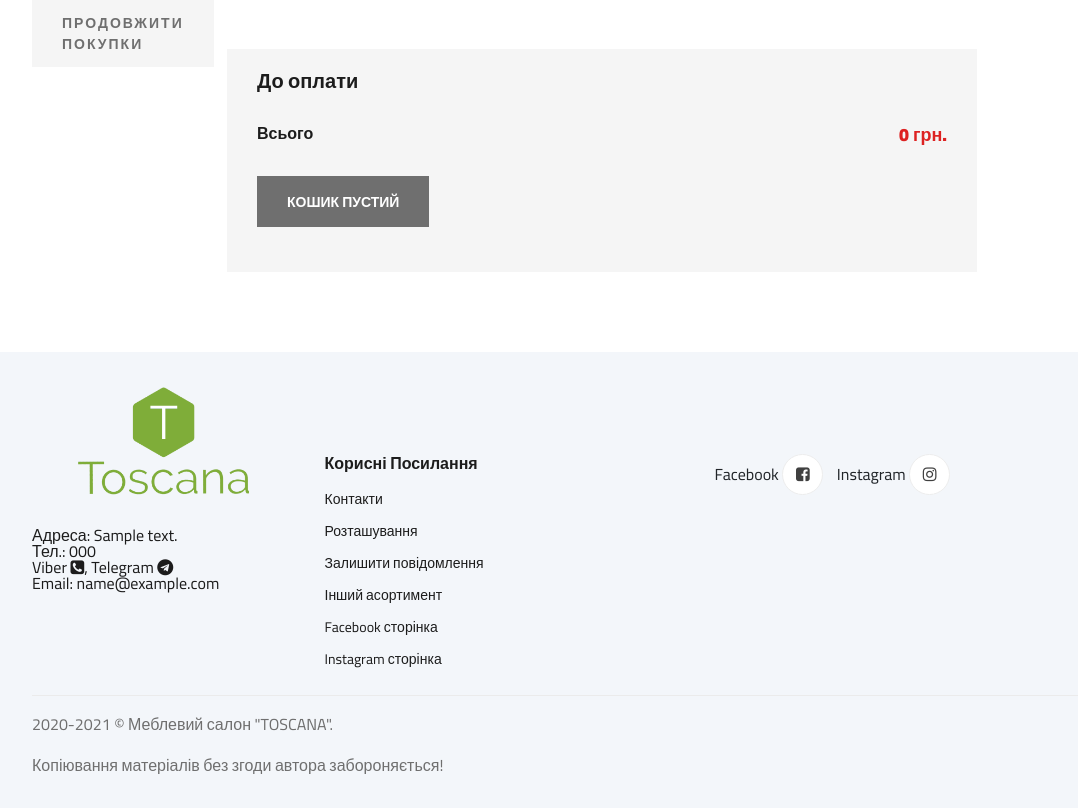
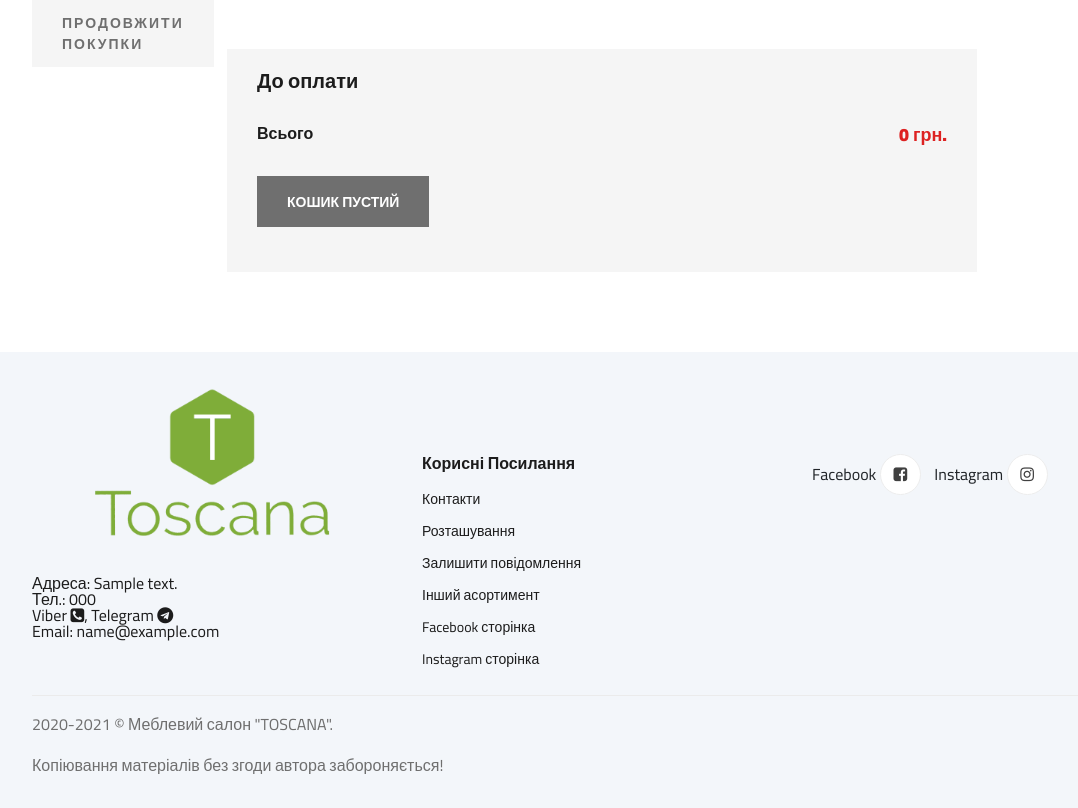
Before and after one commit to MartinSyno/toscana, a Django app: page /cart/ in a window 1280 px wide. Shown: the part 735-1543 px from the top of the page, without its empty margins (38-1116 px from the left). Run offline with Django 3.2, Linux system fonts and the light colour scheme; tables that the repository leaves empty hold one stand-in row (values such as "Sample post"); parts of the project's set-up code (start-up, migrations or seed data) failed here and were passed over; some libraries are stand-ins or nearby versions.

Commit message:
v17 (підготовка до заливки)

```diff
--- a/contact_page/views.py
+++ b/contact_page/views.py
@@ -8,7 +8,6 @@ from cart.cart import Cart
 
 categories = Category.objects.filter(is_visible=True)
 site_settings = SiteSettings.objects.first()
-
 
 def contact_page(request):
 
--- a/main_page/views.py
+++ b/main_page/views.py
@@ -22,7 +22,7 @@ def main_page(request):
     amount_in_column = SiteSettings.objects.first().latest_product_amount_in_column
     latest_furnitures = []
     for i in range(0, len(furnitures), amount_in_column):
-        latest_furnitures.append(Furniture.objects.filter(is_visible=True).order_by("-created")[i:i+3])#amount_in_column])
+        latest_furnitures.append(Furniture.objects.filter(is_visible=True).order_by("-created")[i:i+amount_in_column])
         if len(latest_furnitures) >= 5:
             break
 
--- a/templates/base.html
+++ b/templates/base.html
@@ -101,7 +101,7 @@
     <footer class="footer spad">
         <div class="container">
             <div class="row">
-                <div class="col-lg-3 col-md-3 col-sm-3">
+                <div class="col-lg-4 col-md-4 col-sm-4">
                     <div class="footer__about">
                         <div class="footer__about__logo">
                             <a href="/"><img src="{% static "img/logo.png" %}" alt=""></a>
```
Also changed, not shown: main_page/models.py (+1 -63 lines).
